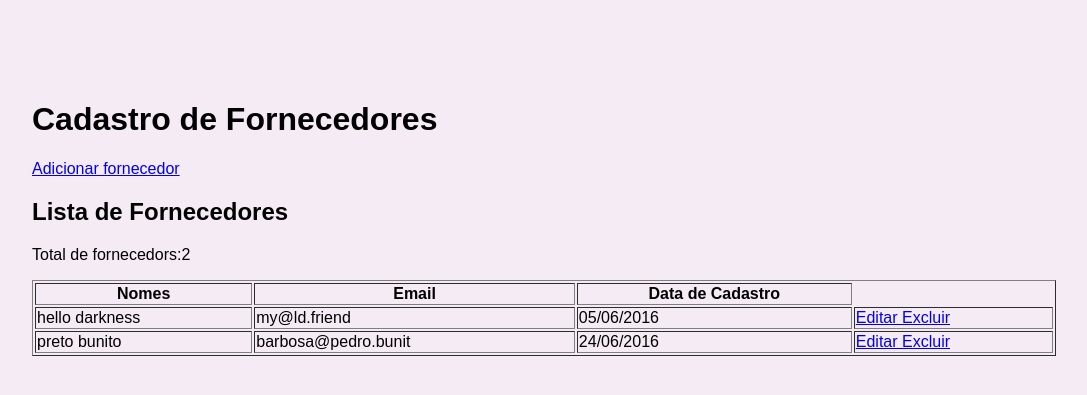
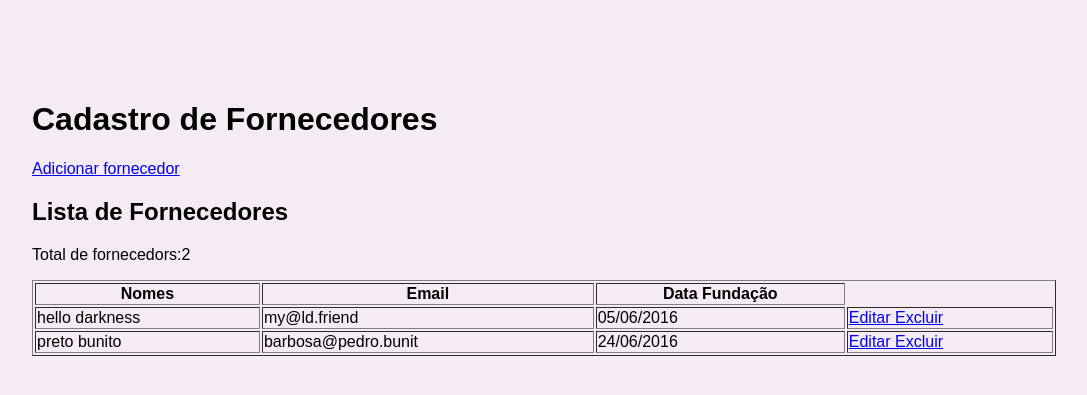
Before and after one commit to BuenoSabrina/Web, a PHP site: page /fornecedores.php in a window 1280 px wide. Shown: the top 395 px of the page, without its empty margins (0-1087 px from the left). Run offline with PHP 8.4, Linux system fonts and the light colour scheme; data comes from the database, SQL or seed files in the repository; some libraries are stand-ins or nearby versions.

Commit message:
Update fornecedores.php

```diff
--- a/Aval_02bim/Conteudo/fornecedores.php
+++ b/Aval_02bim/Conteudo/fornecedores.php
@@ -41,7 +41,7 @@
                 <tr>
                     <th>Nomes</th>
                     <th>Email</th>
-                    <th>Data de Cadastro</th>
+                    <th>Data Fundação</th>
                 </tr>
             </thead>
             <tbody>
```
